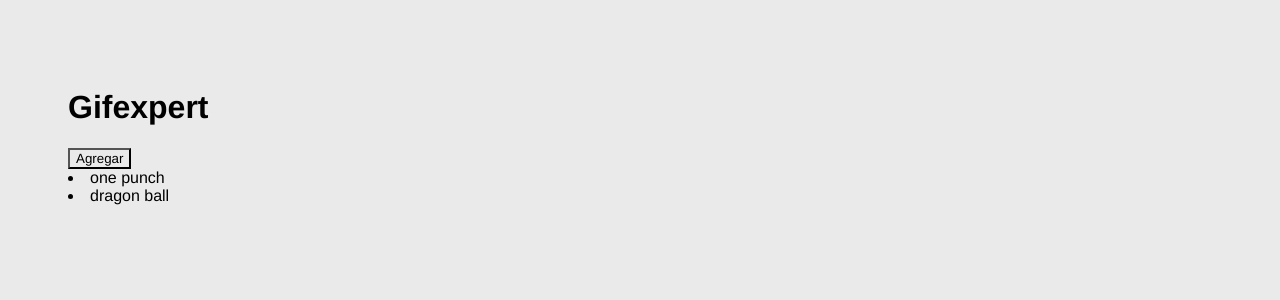
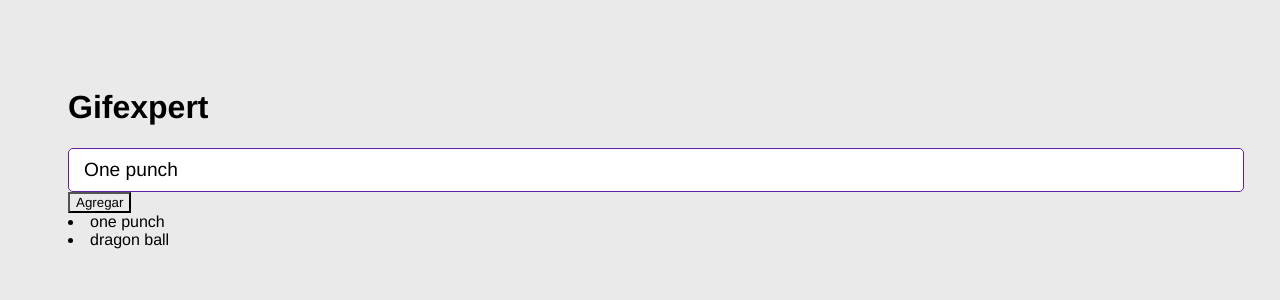
Before and after one commit to esyacelga/gif-expert-app, a React (Vite) app: page / in a window 1280 px wide. Shown: the top 300 px of the page. Built offline with nearby package versions, Linux system fonts and the light colour scheme.

Commit message:
Agregado de objeto a lista

```diff
--- /dev/null
+++ b/src/AddCategory.jsx
@@ -0,0 +1,24 @@
+import {useState} from "react";
+
+export const AddCategory = () => {
+    const [inputValue, setInputValue] = useState('One punch');
+
+    const onInputChange = ({target}) => {
+        console.log(target.value);
+        setInputValue(target.value)
+    }
+
+    const onSubmit = (event) => {
+        event.preventDefault();
+    }
+    return (
+        <form onSubmit={(event) => onSubmit(event)}>
+            <input type="text"
+                   value={inputValue}
+                   onChange={(event) => onInputChange(event)}
+                   placeholder="Buscar gifs">
+
+            </input>
+        </form>
+    )
+}
--- a/src/GifExpertApp.jsx
+++ b/src/GifExpertApp.jsx
@@ -1,4 +1,5 @@
 import {useState} from "react";
+import {AddCategory} from "./AddCategory.jsx";
 
 export const GifExpertApp = () => {
     const [categories, setCategories] = useState(['one punch', 'dragon ball']);
@@ -10,9 +11,9 @@ export const GifExpertApp = () => {
     return (
         <>
             <h1>Gifexpert</h1>
+            <AddCategory></AddCategory>
             <button onClick={onAddCategory}>Agregar</button>
             {
-
                 categories.map( ( category, index ) => (
                     <li
                         key={ index }
```
